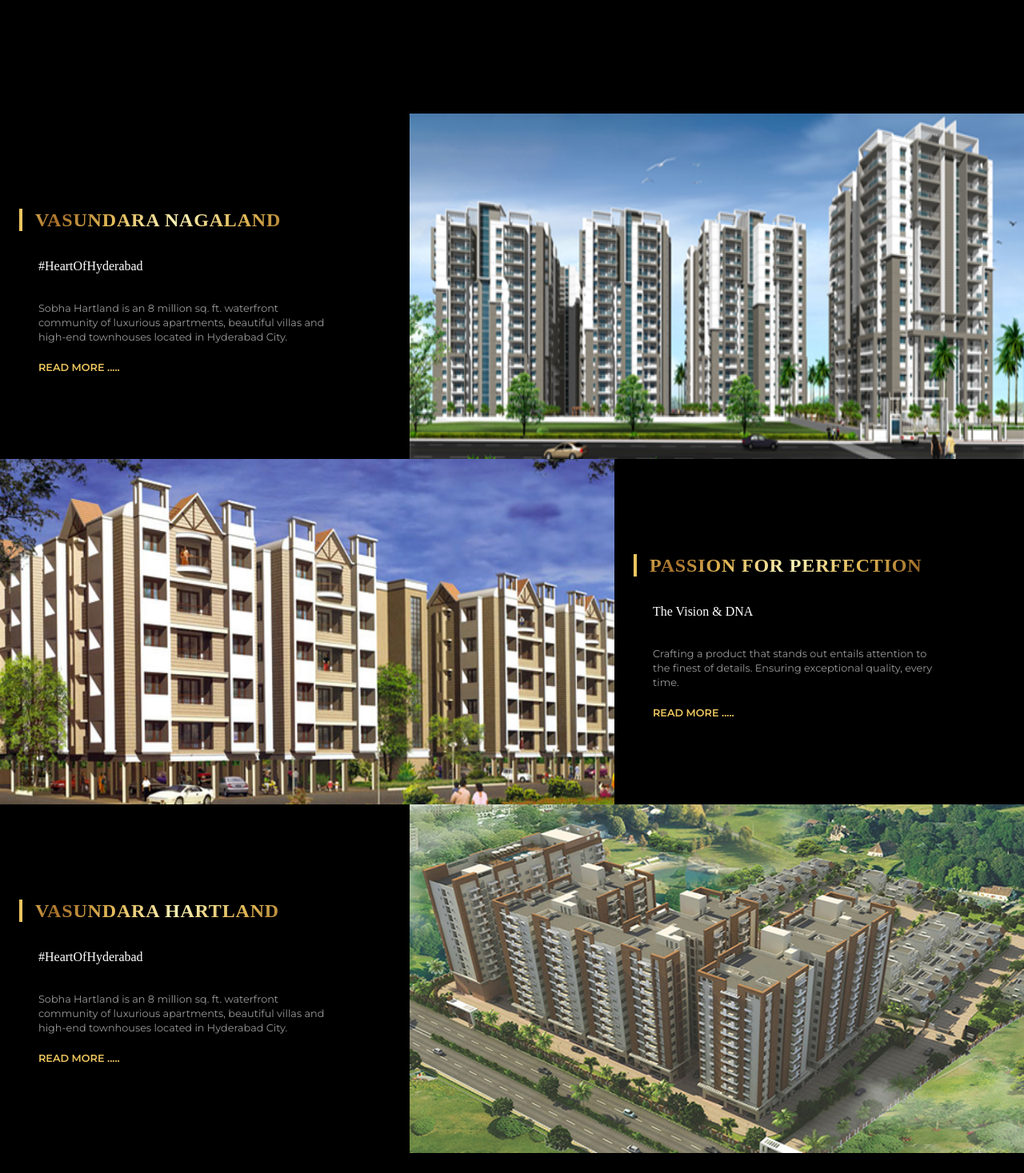
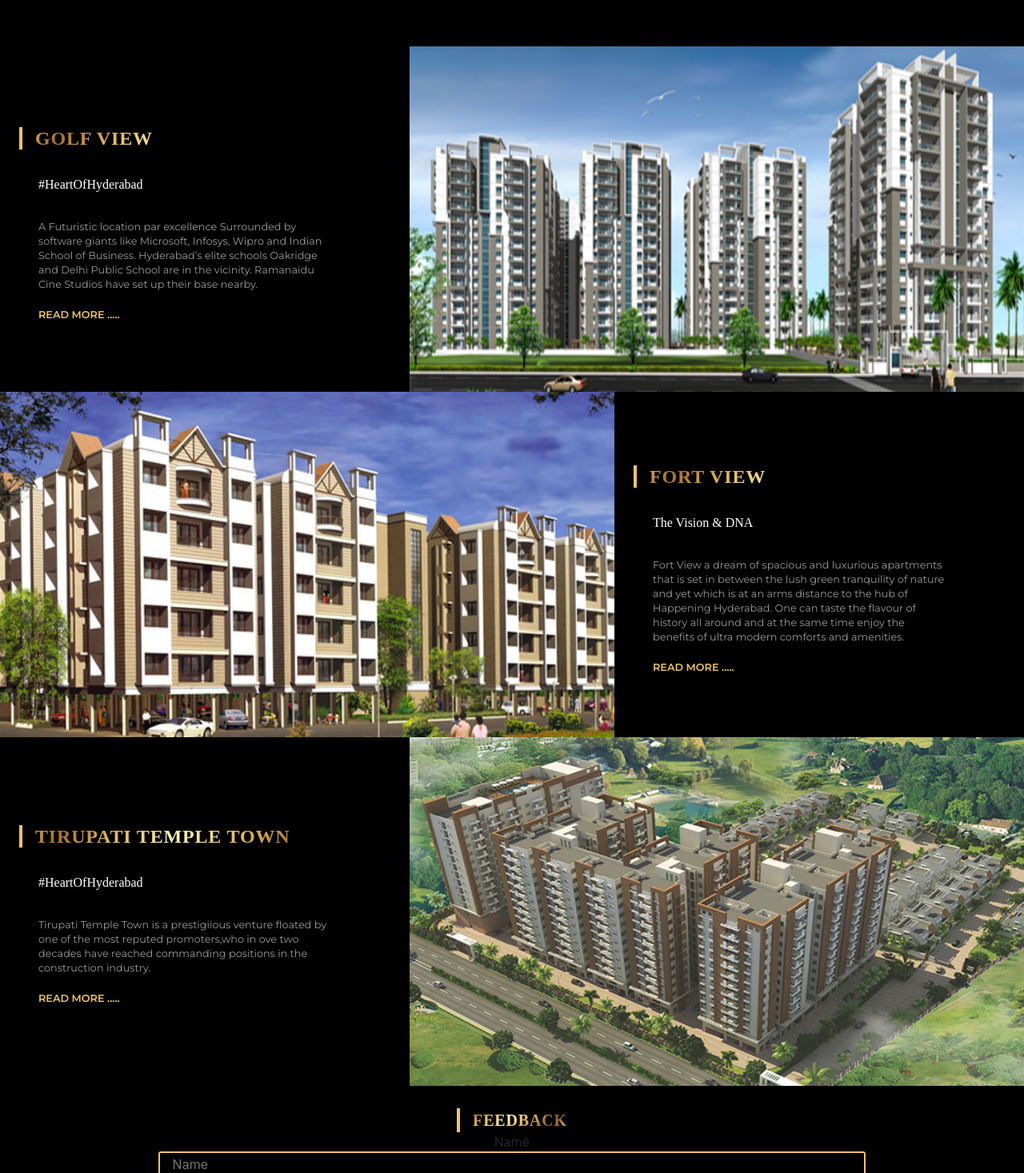
Before and after one commit to RAHULBAWA777/ThemeAmbienceProject, a React (Create React App) app: page / in a window 1280 px wide. Shown: the part 1330-2797 px from the top of the page at 80% size. Built offline with nearby package versions, Linux system fonts and the light colour scheme.

Commit message:
adding images

```diff
--- a/src/components/carousel-component/carousel.js
+++ b/src/components/carousel-component/carousel.js
@@ -3,24 +3,24 @@
 
 import FortImage from '../../images/fortview_main.jpg'
 import GolfImage from '../../images/golfview_img_banner.jpg'
-import LakeImage from '../../images/main_img.jpg'
-import templeImage from '../../images/temple-town-aprt1.jpg'
+import LakeImage from '../../images/Highcompressed_1588995805.jpg'
+import templeImage from '../../images/Highcompressed_2057613182.jpg'
 
 export default function CarouselComponent() {
     return (
-        <div className="carousel-wrapper">
-            <Carousel infiniteLoop useKeyboardArrows autoPlay showThumbs={false} showStatus={false}>
-                <div>
-                    <img alt="img1" src={GolfImage} />
+        <div className="carousel-wrapper" >
+            <Carousel infiniteLoop useKeyboardArrows autoPlay showThumbs={false} showStatus={false}  >
+                <div >
+                    <img alt="img3" src={LakeImage} style={{height:'42rem'}}/>
                 </div>
                 <div>
-                    <img alt="img2" src={FortImage} />
+                    <img alt="img4" src={templeImage} style={{height:'42rem'}}/>
                 </div>
                 <div>
-                    <img alt="img3" src={LakeImage} />
+                    <img alt="img1" src={GolfImage}  style={{height:'42rem'}}/>
                 </div>
                 <div>
-                    <img alt="img4" src={templeImage} />
+                    <img alt="img2" src={FortImage} style={{height:'42rem'}}/>
                 </div>
             </Carousel>
         </div>
--- a/src/components/currentProjects/FortView.js
+++ b/src/components/currentProjects/FortView.js
@@ -6,7 +6,7 @@
     return (
         <div className='fort'>
             <img src={FortImage} />
-            <h1>GOLF VIEW</h1>
+            <h1>FORT VIEW</h1>
             <p>Fort View a dream of spacious and luxurious apartments that is set in between the lush green tranquility of nature and yet which is at an arms distance to the hub of "Happening Hyderabad". One can taste the flavour of history all around and at the same time enjoy the benefits of ultra modern comforts and amenities.
                 Fort views is a new venture from Theme Projects, a trusted name on the real estate horizon, with rich experience and innovation appraoch. The Quality of construction and innovative designs is what gives an edge over the other players. Fort View is yet another testimony of their unflinching commitment towards total customer satisfaction.
 
--- a/src/components/currentProjects/LakeView.js
+++ b/src/components/currentProjects/LakeView.js
@@ -6,7 +6,7 @@
     return (
       <div className='lake'>
           <img src={LakeImage} />
-          <h1>GOLF VIEW</h1>
+          <h1>LAKE VIEW</h1>
           <p>Propose to construct a township of 18 independent houses with a total built-up area of 65,000 Sft. The site is situated adjacent to a lake.</p>
       </div>
     )
--- a/src/components/form-component/FormComponent.js
+++ b/src/components/form-component/FormComponent.js
@@ -7,7 +7,7 @@
     }
     return (
         <form onSubmit={e => {handleSubmit(e)}} className="form">
-        <label className="form-header">REGISTER YOUR INTEREST</label>
+        <label className="form-header">FEEDBACK</label>
 
 
         <label>Name</label>
--- a/src/components/frontPage/FrontPageContent.js
+++ b/src/components/frontPage/FrontPageContent.js
@@ -24,9 +24,9 @@
 />
 
 <TextCardLeft
-  heading="VASUNDARA NAGALAND"
+  heading="Golf View"
   subHeading="#HeartOfHyderabad"
-  para="Sobha Hartland is an 8 million sq. ft. waterfront community of luxurious apartments, beautiful villas and high-end townhouses located in Hyderabad City."
+  para="A Futuristic location par excellence Surrounded by software giants like Microsoft, Infosys, Wipro and Indian School of Business. Hyderabad’s elite schools Oakridge and Delhi Public School are in the vicinity. Ramanaidu Cine Studios have set up their base nearby."
   link="read more ....."
   img={GolfImage}
   imgOrder="0"
@@ -34,18 +34,18 @@
 
 
 <TextCardLeft
-  heading="PASSION FOR PERFECTION"
+  heading="Fort View"
   subHeading="The Vision & DNA"
-  para="Crafting a product that stands out entails attention to the finest of details. Ensuring exceptional quality, every time."
+  para="Fort View a dream of spacious and luxurious apartments that is set in between the lush green tranquility of nature and yet which is at an arms distance to the hub of Happening Hyderabad. One can taste the flavour of history all around and at the same time enjoy the benefits of ultra modern comforts and amenities. "
   link="read more ....."
   img={FortImage}
   imgOrder="-1"
 />
 
 <TextCardLeft
-  heading="VASUNDARA HARTLAND"
+  heading="Tirupati Temple Town"
   subHeading="#HeartOfHyderabad"
-  para="Sobha Hartland is an 8 million sq. ft. waterfront community of luxurious apartments, beautiful villas and high-end townhouses located in Hyderabad City."
+  para="Tirupati Temple Town is a prestigiious venture floated by one of the most reputed promoters,who in ove two decades have reached commanding positions in the construction industry. "
   link="read more ....."
   img={templeImage}
   imgOrder="0"
```
Also changed, not shown: src/images/Highcompressed_1588995805.jpg (added), 1 other file (tests, documents, lock files or other folders).
